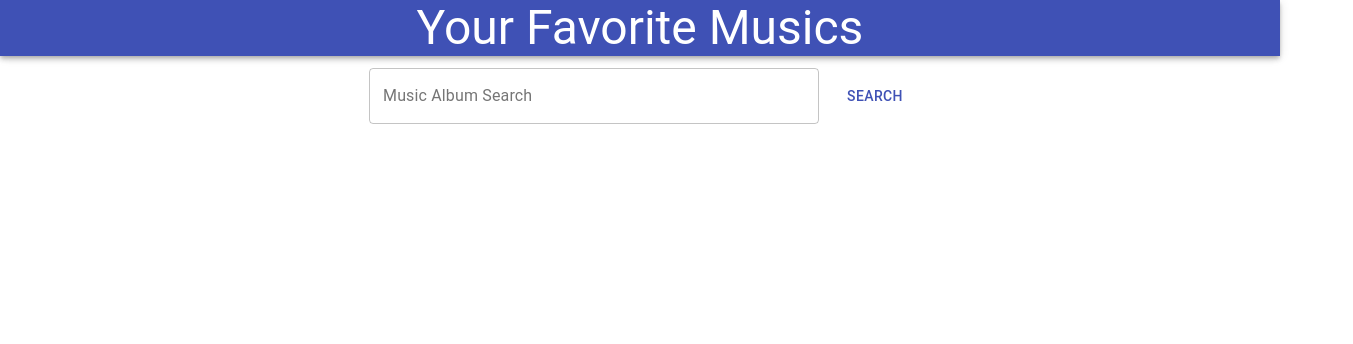
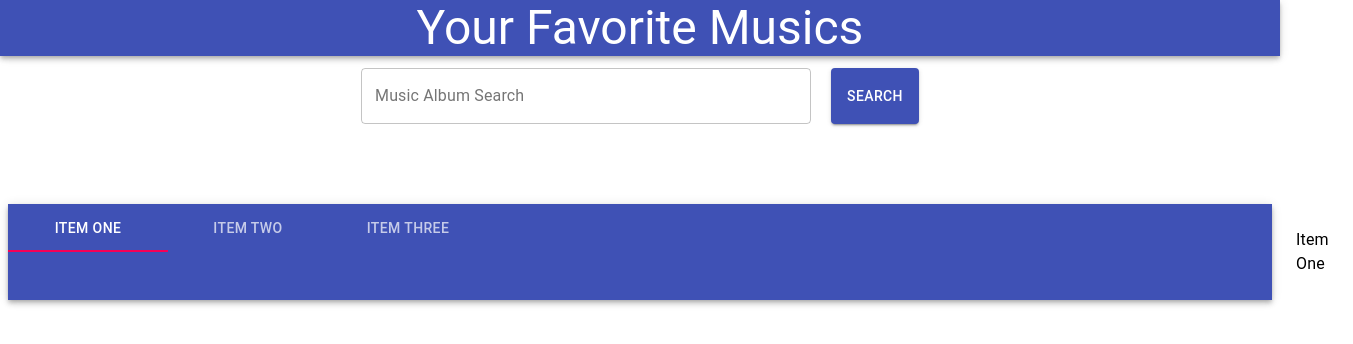
Before and after one commit to kwaksj329/muiBasic, a React app: page / in a window 1280 px wide. Shown: the top 344 px of the page, 1353 px wide, since content can reach past the window. Built offline with nearby package versions, Linux system fonts and the light colour scheme; no server answers; the HTML template or start-up script is replaced by a standard one.

Commit message:
added horizontal tabs

```diff
--- a/src/App.js
+++ b/src/App.js
@@ -14,6 +14,7 @@ import {AppBar, Typography, TextField, Button, Input} from '@material-ui/core/';
 //import Typography from '@material-ui/core/Typography';
 import MusicList from './MusicList';
 import music_list from './data';
+import LeftVerticalTabs from './LeftVerticalTabs';
 
 //App Component
 export default class App extends React.Component {
@@ -48,9 +49,11 @@ export default class App extends React.Component {
                 <form style={{display: 'flex', marginBottom: 20}}>
                     <div style={{display: 'flex', marginLeft: 'auto', marginRight: 'auto'}}>
                        <TextField variant="outlined" label="Music Album Search" type="search" style={{width: 450}} onChange={this.handleSearchTextChange} value={this.state.searchWord}></TextField>
-                        <Button varient="contained" color="primary" type="submit" onClick={this.handleSearch} style={{marginLeft: 20}}>Search</Button>
+                        <Button variant="contained" color="primary" type="submit" onClick={this.handleSearch} style={{marginLeft: 20}}>Search</Button>
                     </div>
                 </form>
+                <div style={{height: 60, width: '100%'}}></div>
+                <LeftVerticalTabs/>
                 { this.state.music_list.results && this.state.music_list.results.length > 0
                     && <MusicList list={this.state.music_list}></MusicList> }
             </div>
--- /dev/null
+++ b/src/LeftVerticalTabs.js
@@ -0,0 +1,70 @@
+import React, { Component } from 'react';
+//import './App.css';
+//import PropTypes from 'prop-types';
+//import { withStyles } from '@material-ui/core/styles';
+//import MuiThemeProvider from '@material-ui/core/styles/MuiThemeProvider';
+import {AppBar, Typography, TextField, Button, Input, Tabs, Tab} from '@material-ui/core/';
+//import Toolbar from '@material-ui/core/Toolbar';
+//import MenuIcon from '@material-ui/icons/Menu';
+//import IconButton from '@material-ui/core/IconButton';
+//import ExitToApp from '@material-ui/icons/ExitToApp';
+//import Drawer from '@material-ui/core/Drawer';
+//import Forms from './Forms';
+//import HomeIcon from '@material-ui/icons/Home';
+//import Typography from '@material-ui/core/Typography';
+import MusicList from './MusicList';
+import music_list from './data';
+//import { TabPanel } from '@material-ui/lab';
+import Box from '@material-ui/core/Box';
+
+//App Component
+export default class LeftVerticalTabs extends React.Component {
+    constructor(props) {
+        super(props);
+        this.state = {
+            tabValue : 0,
+        }
+    }
+
+    a11yProps = (index) => {
+        return {
+          id: `simple-tab-${index}`,
+          'aria-controls': `simple-tabpanel-${index}`,
+        };
+    }
+
+    handleTabs = (event, newValue) => {
+        this.setState({ value: newValue });
+    }
+
+    render () {
+        return (
+            <div>
+                <form>
+                    <div style={{display: 'flex', marginBottom: 20}}>
+                        <AppBar position="static">
+                        <Tabs value={this.state.tabValue} onChange={this.handleTabs} aria-label="simple tabs example">
+                            <Tab label="Item One" {...this.a11yProps(0)}/>
+                            <Tab label="Item Two" {...this.a11yProps(1)}/>
+                            <Tab label="Item Three" {...this.a11yProps(2)}/>
+                        </Tabs>
+                        </AppBar>
+                        <TabPanel value={this.state.tabValue} index={0}>Item One</TabPanel>
+                        <TabPanel value={this.state.tabValue} index={1}>Item Two</TabPanel>
+                        <TabPanel value={this.state.tabValue} index={2}>Item Three</TabPanel>
+                    </div>
+                </form>
+            </div>
+        );
+    }
+}
+
+class TabPanel extends Component {
+    render() {
+      return (
+        <Typography component="div" hidden={this.props.value !== this.props.index}>
+          <Box p={3}>{this.props.children}</Box>
+        </Typography>
+      );
+    }
+  }
```
Also changed, not shown: 2 other files (tests, documents, lock files or other folders).
